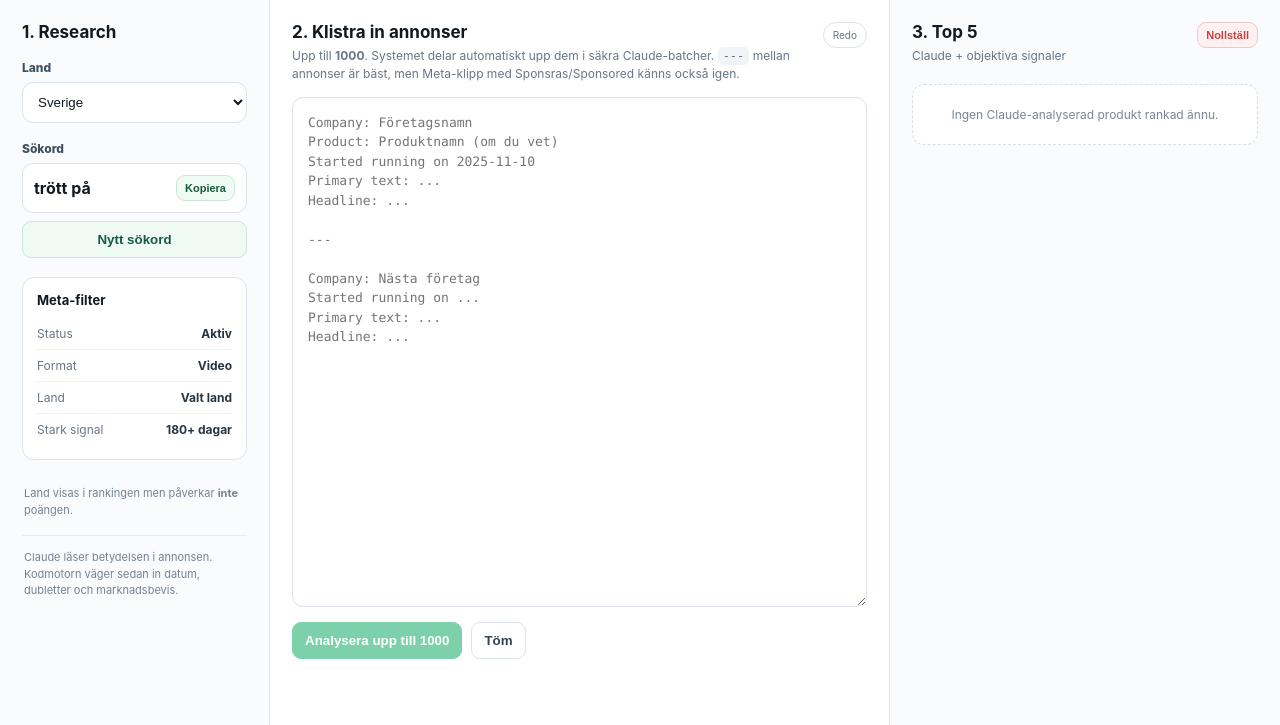
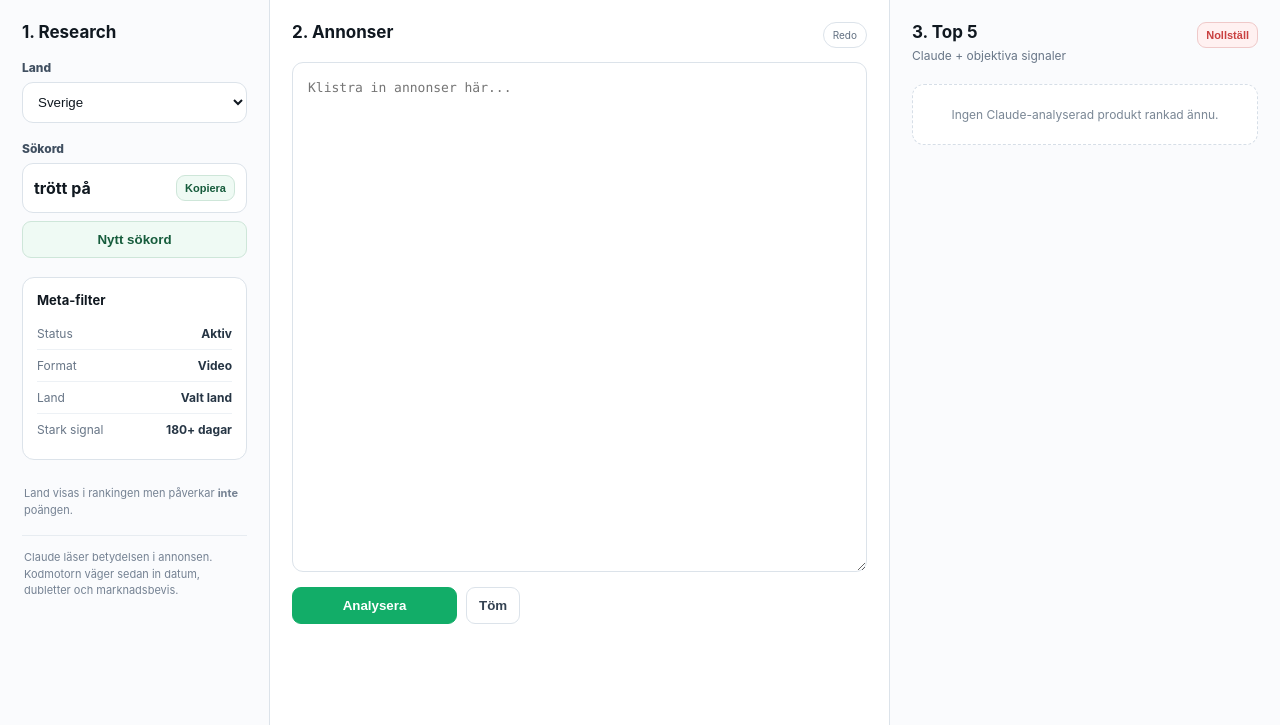
Before and after one commit to esei-melestesfay-afk/PRODUCT-HUNTER, a Flask app: page / in a window 1280 px wide. Shown: the part 91-816 px from the top of the page. Run offline with Flask 3, Linux system fonts and the light colour scheme; data that the repository does not hold is empty.

Commit message:
Simplify ad input and remove artificial count wording

```diff
--- a/templates/index.html
+++ b/templates/index.html
@@ -54,37 +54,15 @@
 
   <section class="panel center">
     <div class="section-title">
-      <div>
-        <h2>2. Klistra in annonser</h2>
-        <p>Upp till <b>1000</b>. Systemet delar automatiskt upp dem i säkra Claude-batcher. <code>---</code> mellan annonser är bäst, men Meta-klipp med Sponsras/Sponsored känns också igen.</p>
-      </div>
+      <h2>2. Annonser</h2>
       <span id="status" class="status">Redo</span>
     </div>
 
-    <textarea id="adsInput" placeholder="Company: Företagsnamn
-Product: Produktnamn (om du vet)
-Started running on 2025-11-10
-Primary text: ...
-Headline: ...
-
----
-
-Company: Nästa företag
-Started running on ...
-Primary text: ...
-Headline: ..."></textarea>
+    <textarea id="adsInput" placeholder="Klistra in annonser här..."></textarea>
 
     <div class="actions">
-      <button id="analyzeBtn" class="primary">Analysera upp till 1000</button>
-      <button id="stopAnalyze" class="danger" style="display:none">Stoppa</button>
+      <button id="analyzeBtn" class="primary">Analysera</button>
       <button id="clearInput" class="secondary">Töm</button>
-    </div>
-
-    <div id="bulkProgress" style="display:none;margin-top:11px;padding:9px 10px;background:#f7faf8;border:1px solid #dce8e1;border-radius:10px;">
-      <div style="height:7px;background:#e5ece8;border-radius:999px;overflow:hidden;">
-        <div id="bulkProgressBar" style="height:100%;width:0%;background:#12ad68;border-radius:999px;transition:width .2s ease;"></div>
-      </div>
-      <div id="bulkProgressText" style="margin-top:6px;font-size:10px;color:#6f7d75;">0 / 0</div>
     </div>
 
     <div id="analysisPreview" class="analysis-preview"></div>
```
